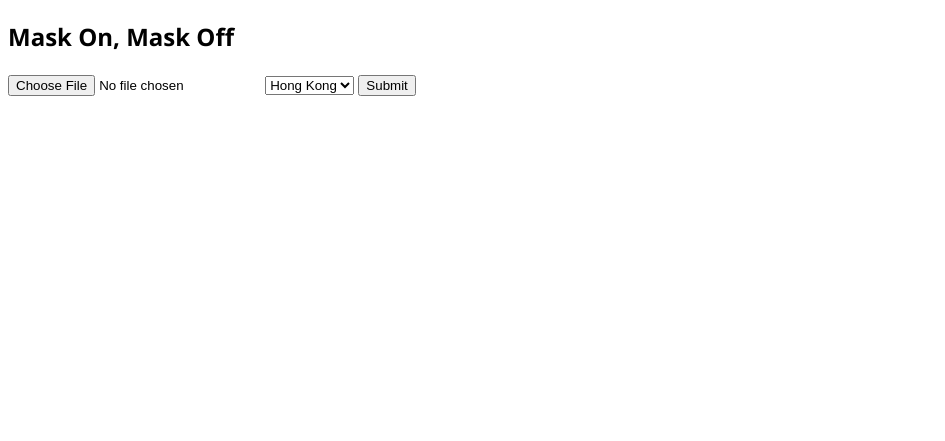
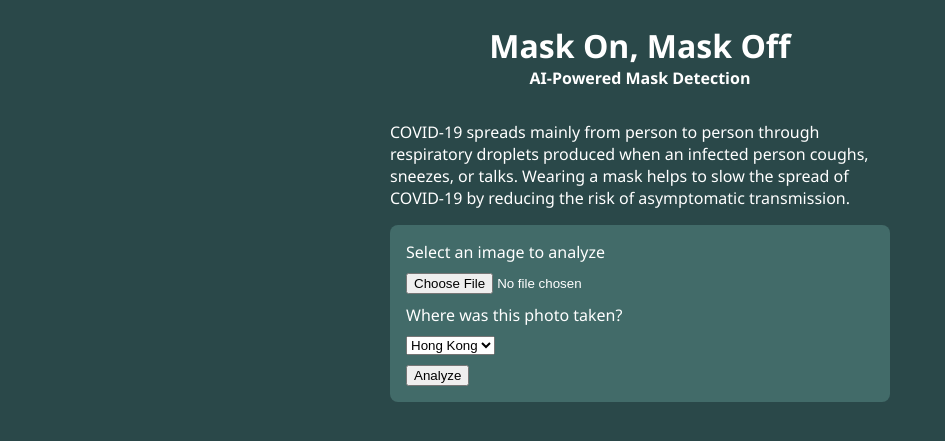
Before and after one commit to saibulusu/maskon-maskoff, a Flask app: page / in a window 1280 px wide. Shown: the top 441 px of the page, without its empty margins (0-945 px from the left). Run offline with Flask 2, Linux system fonts and the light colour scheme.

Commit message:
Update templates
Co-authored-by: t-sabulu@microsoft.com <t-sabulu@microsoft.com>
Co-authored-by: amburger347@gmail.com <amburger347@gmail.com>
Co-authored-by: t-lindz@microsoft.com <t-lindz@microsoft.com>

```diff
--- /dev/null
+++ b/static/css/stylesheet.css
@@ -0,0 +1,59 @@
+:root {
+  --standard-radius: 8px;
+}
+
+body {
+  font-family: 'Segoe UI', Tahoma, Geneva, Verdana, sans-serif;
+  background-color: #2A4849;
+  color: white;
+}
+
+header {
+  text-align: center;
+  padding-top: 16px;
+  padding-bottom: 16px;
+}
+
+header > h1,
+header > p {
+  margin: 0;
+  font-weight: bold;
+}
+
+main {
+  max-width: 500px;
+  margin-left: auto;
+  margin-right: auto;
+}
+
+form {
+  background-color: #426B69;
+  display: flex;
+  flex-direction: column;
+  gap: 10px;
+  align-items: flex-start;
+  padding: 16px;
+  border-radius: var(--standard-radius);
+}
+
+.report-count {
+  text-align: center;
+  display: flex;
+  flex-direction: column;
+  gap: 8px;
+  margin: 16px;
+  width: 8em;
+  background-color: #84A59D;
+  padding: 8px;
+  border-radius: var(--standard-radius);
+  color: white;
+}
+
+.report-count > p {
+  margin: 0;
+}
+
+.report-count-value {
+  font-size: 3em;
+  font-weight: bold;
+}
--- a/templates/css/global.css
+++ /dev/null
@@ -1,3 +0,0 @@
-body {
-    font-family: 'Segoe UI', Tahoma, Geneva, Verdana, sans-serif;
-}
--- a/templates/form.html
+++ b/templates/form.html
@@ -1,17 +1,25 @@
 <!DOCTYPE html>
 <html lang="en">
+
 <head>
     <meta charset="UTF-8">
     <meta name="viewport" content="width=device-width, initial-scale=1.0">
     <title>Document</title>
 
-    <link rel="stylesheet" type="text/css" href="css/global.css">
+    <link rel="stylesheet" href="{{ url_for('static', filename='css/stylesheet.css') }}">
 </head>
+
 <body>
-    <h2>Mask On, Mask Off</h2>
+    <header>
+        {% include 'header.html' %}
+    </header>
+    <main>
+        <p>COVID-19 spreads mainly from person to person through respiratory droplets produced when an infected person coughs, sneezes, or talks. Wearing a mask helps to slow the spread of COVID-19 by reducing the risk of asymptomatic transmission.</p>
         <form method="POST" enctype="multipart/form-data">
+            <label for="image">Select an image to analyze</label>
             <input type="file" name="image" id="image">
-         <select id="cities" name="cities">
+            <label for="city">Where was this photo taken?</label>
+            <select id="city" name="cities">
                 <option value="hong-kong">Hong Kong</option>
                 <option value="london">London</option>
                 <option value="madison">Madison</option>
@@ -19,7 +27,9 @@
                 <option value="paris">Paris</option>
                 <option value="seattle">Seatle</option>
             </select>
-        <button type="submit">Submit</button>
+            <button type="submit">Analyze</button>
         </form>
+    </main>
 </body>
+
 </html>
--- /dev/null
+++ b/templates/header.html
@@ -0,0 +1,2 @@
+<h1>Mask On, Mask Off</h1>
+<p>AI-Powered Mask Detection</p>
```
Also changed, not shown: templates/error.html (+6 -2 lines), templates/result.html (+16 -7 lines). Lines whose indentation alone changed are shown as unchanged.
